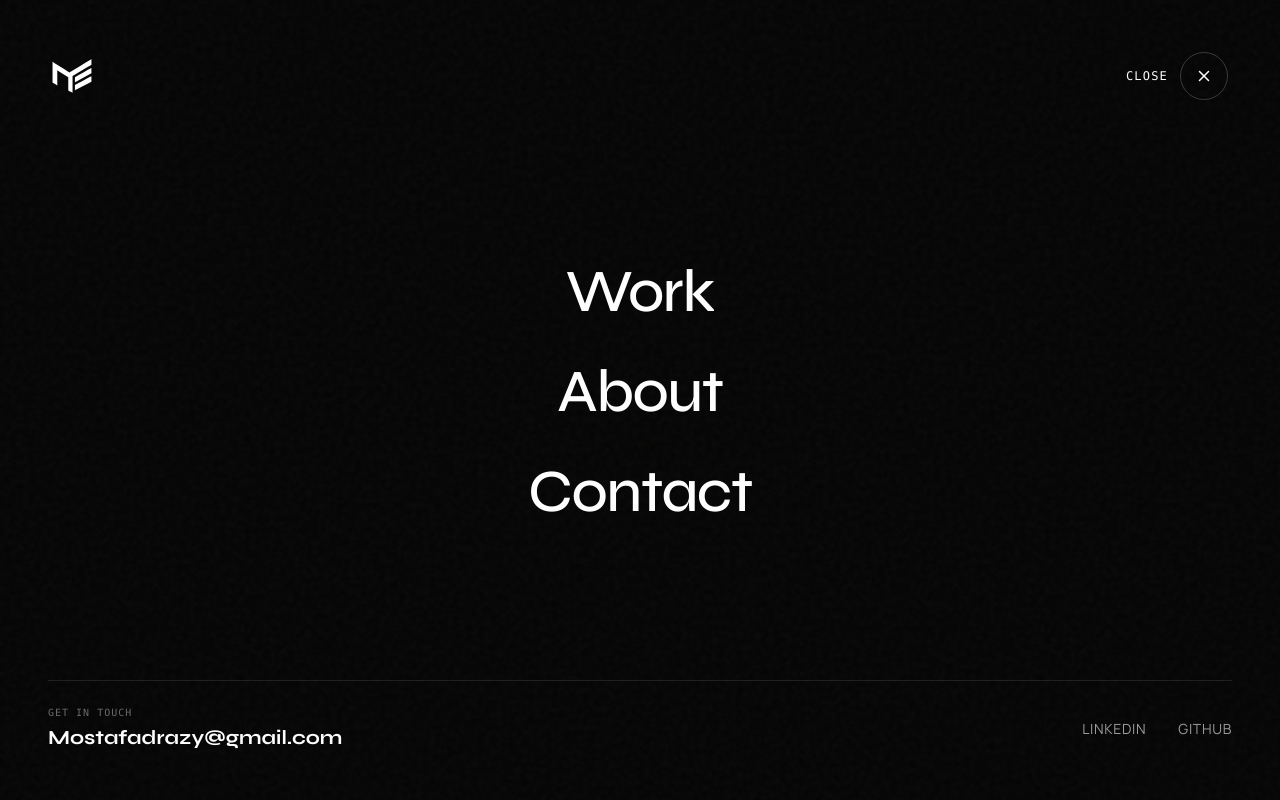
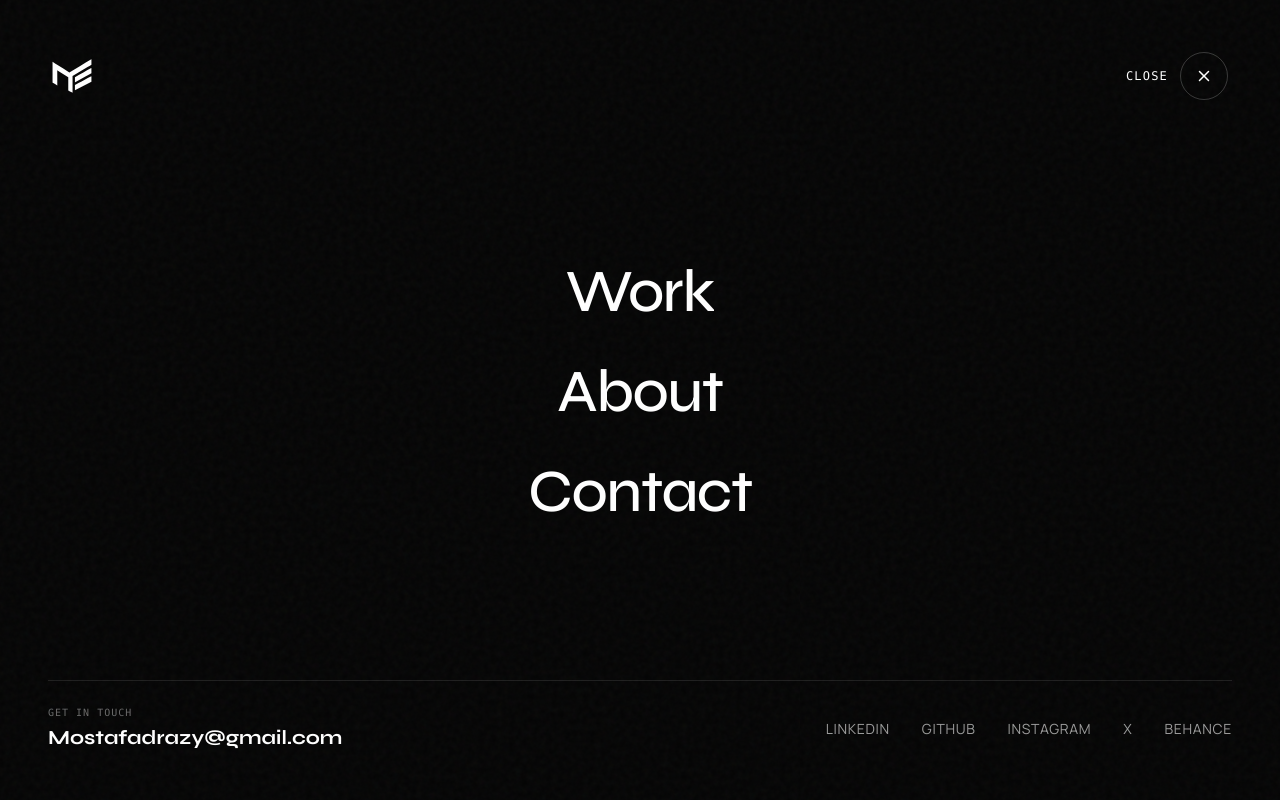
Before and after one commit to mostafadrazy/M.Eddarrazy, a React (Vite) app: page / in a window 1280 px wide. Both pictures are taken after a click on the button "MENU". Shown: the top 800 px of the page. Built offline with nearby package versions, Linux system fonts and the light colour scheme; no server answers.

Commit message:
Replace dead social links with working LinkedIn/GitHub

```diff
--- a/components/Navigation.tsx
+++ b/components/Navigation.tsx
@@ -205,7 +205,9 @@ const Navigation: React.FC<NavigationProps> = ({ hideMenu = false }) => {
                     {[
                       { name: 'LinkedIn', href: SOCIAL_LINKS.linkedin },
                       { name: 'GitHub', href: SOCIAL_LINKS.github },
-                      /* Behance / Instagram hidden until real profile URLs are provided */
+                      { name: 'Instagram', href: SOCIAL_LINKS.instagram },
+                      { name: 'X', href: SOCIAL_LINKS.x },
+                      { name: 'Behance', href: SOCIAL_LINKS.behance },
                     ].map((social) => (
                         <a key={social.name} href={social.href} target="_blank" rel="noreferrer" className={`font-sans text-xs md:text-sm uppercase tracking-wider transition-colors ${
                           isLight ? 'text-black/60 hover:text-black' : 'text-white/60 hover:text-white'
```
